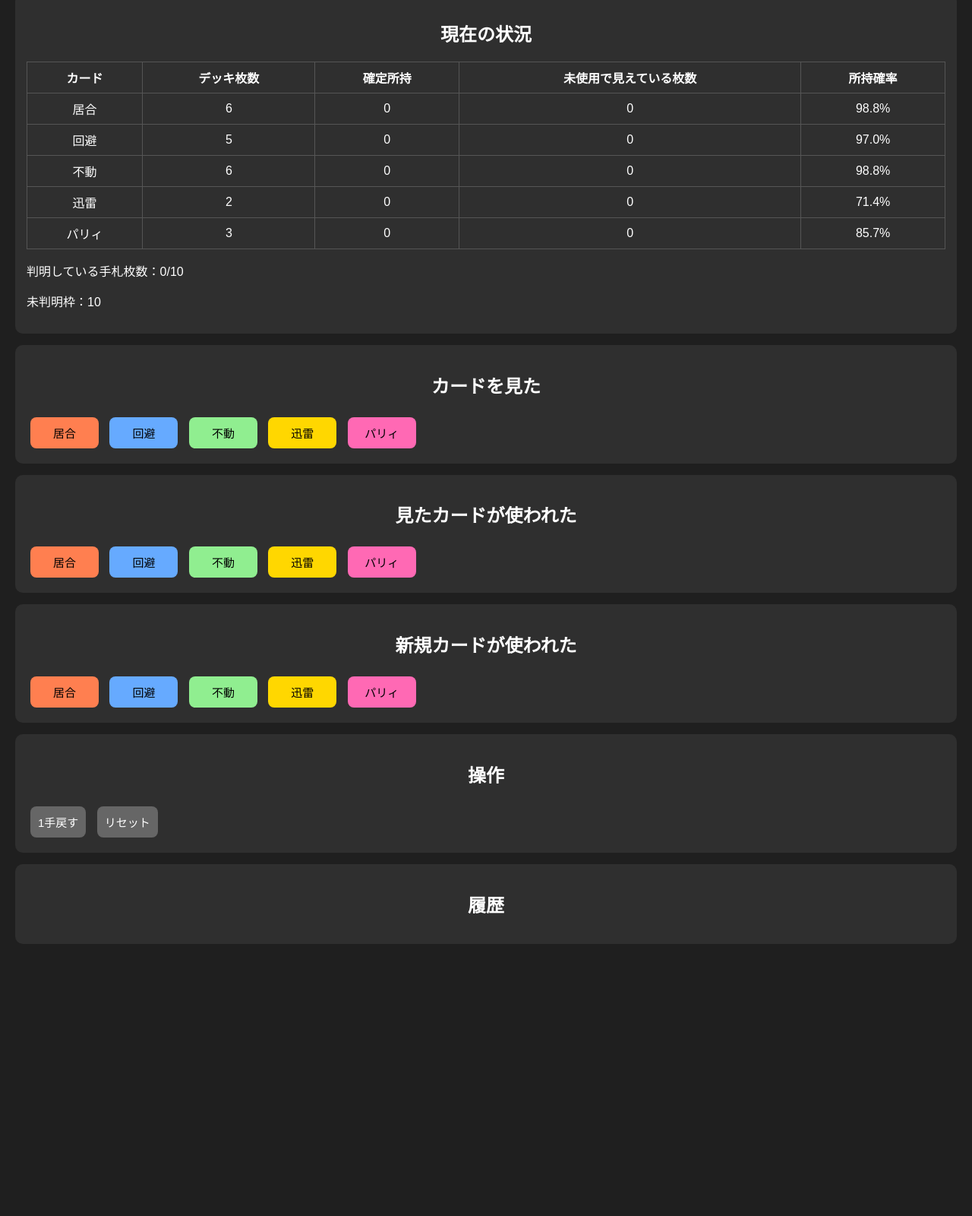
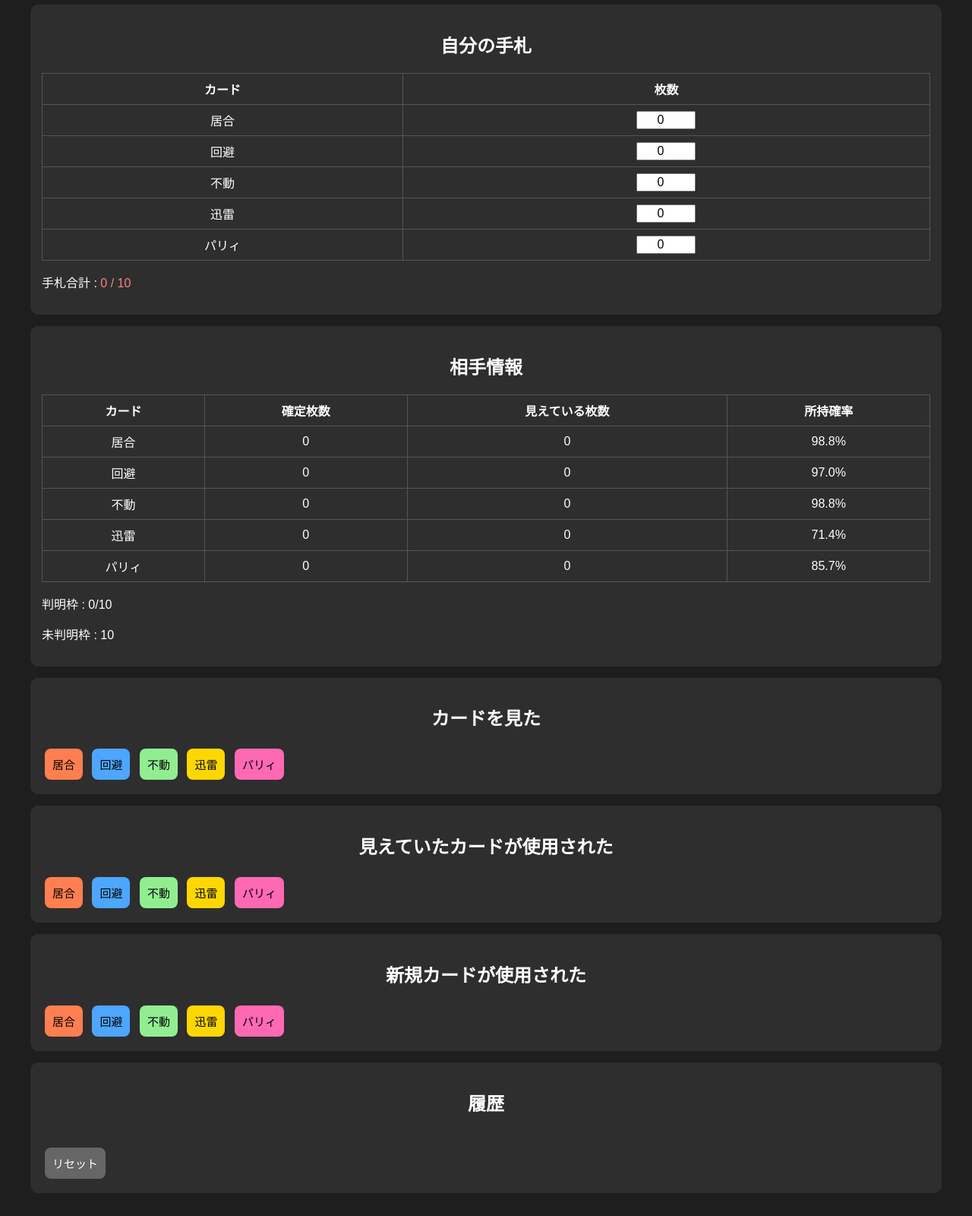
Before and after one commit to KR0928/MIMIKODO_KR0928, a plain HTML site: page index.html in a window 1280 px wide. Shown: the part 98-1698 px from the top of the page at 76% size. Before the commit the page ends 1360 px from the top, so only its background shows below. Drawn offline with Linux system fonts and the light colour scheme.

Commit message:
Refactor index.html for improved layout and styles

```diff
--- a/index.html
+++ b/index.html
@@ -2,28 +2,43 @@
 <html lang="ja">
 <head>
 <meta charset="UTF-8">
-<meta name="viewport" content="width=device-width, initial-scale=1">
-<title>カード管理ツール</title>
+<meta name="viewport" content="width=device-width,initial-scale=1">
+<title>MIMIKODO 対戦補助ツール</title>
 
 <style>
 body{
-    background:#1f1f1f;
+    background:#1e1e1e;
     color:white;
     font-family:sans-serif;
-    margin:20px;
+    max-width:1200px;
+    margin:auto;
+    padding:15px;
 }
+
 h1,h2{
     text-align:center;
 }
+
 .section{
-    background:#2f2f2f;
+    background:#2e2e2e;
     border-radius:10px;
     padding:15px;
     margin-bottom:15px;
 }
 
+table{
+    width:100%;
+    border-collapse:collapse;
+}
+
+th,td{
+    border:1px solid #555;
+    padding:8px;
+    text-align:center;
+}
+
 button{
-    margin:5px;
+    margin:4px;
     padding:10px;
     border:none;
     border-radius:8px;
@@ -31,85 +46,133 @@ button{
     font-size:15px;
 }
 
-.card{
-    width:90px;
+input{
+    width:70px;
+    text-align:center;
+    font-size:16px;
 }
 
 .i{background:#ff7f50;}
-.k{background:#66aaff;}
+.k{background:#4da6ff;}
 .f{background:#90ee90;color:black;}
 .j{background:#ffd700;color:black;}
 .p{background:#ff69b4;}
 .ctrl{background:#666;color:white;}
 
-table{
-    width:100%;
-    border-collapse:collapse;
-}
-th,td{
-    border:1px solid #555;
-    padding:8px;
-    text-align:center;
-}
-
 #history{
     max-height:250px;
     overflow-y:auto;
+}
+
+.good{
+    color:lightgreen;
+}
+
+.bad{
+    color:#ff8080;
 }
 </style>
 </head>
 
 <body>
 
-<h1>カード管理ツール</h1>
+<h1>MIMIKODO 対戦補助ツール</h1>
 
 <div class="section">
-<h2>現在の状況</h2>
 
-<table id="table"></table>
+<h2>自分の手札</h2>
 
-<p>判明している手札枚数：<span id="knownTotal">0</span>/10</p>
-<p>未判明枠：<span id="unknownTotal">10</span></p>
-</div>
+<table>
+<tr>
+<th>カード</th>
+<th>枚数</th>
+</tr>
 
-<div class="section">
-<h2>カードを見た</h2>
+<tr>
+<td>居合</td>
+<td><input type="number" id="my_i" min="0" max="6" value="0" onchange="updateMyTotal()"></td>
+</tr>
 
-<button class="card i" onclick="seeCard('居合')">居合</button>
-<button class="card k" onclick="seeCard('回避')">回避</button>
-<button class="card f" onclick="seeCard('不動')">不動</button>
-<button class="card j" onclick="seeCard('迅雷')">迅雷</button>
-<button class="card p" onclick="seeCard('パリィ')">パリィ</button>
+<tr>
+<td>回避</td>
+<td><input type="number" id="my_k" min="0" max="5" value="0" onchange="updateMyTotal()"></td>
+</tr>
+
+<tr>
+<td>不動</td>
+<td><input type="number" id="my_f" min="0" max="6" value="0" onchange="updateMyTotal()"></td>
+</tr>
+
+<tr>
+<td>迅雷</td>
+<td><input type="number" id="my_j" min="0" max="2" value="0" onchange="updateMyTotal()"></td>
+</tr>
+
+<tr>
+<td>パリィ</td>
+<td><input type="number" id="my_p" min="0" max="3" value="0" onchange="updateMyTotal()"></td>
+</tr>
+
+</table>
+
+<p>
+手札合計 :
+<span id="myTotal" class="bad">0 / 10</span>
+</p>
 
 </div>
 
 <div class="section">
-<h2>見たカードが使われた</h2>
 
-<button class="card i" onclick="usedKnown('居合')">居合</button>
-<button class="card k" onclick="usedKnown('回避')">回避</button>
-<button class="card f" onclick="usedKnown('不動')">不動</button>
-<button class="card j" onclick="usedKnown('迅雷')">迅雷</button>
-<button class="card p" onclick="usedKnown('パリィ')">パリィ</button>
+<h2>相手情報</h2>
+
+<table id="enemyTable"></table>
+
+<p>
+判明枠 :
+<span id="knownCount">0</span>/10
+</p>
+
+<p>
+未判明枠 :
+<span id="unknownCount">10</span>
+</p>
 
 </div>
 
 <div class="section">
-<h2>新規カードが使われた</h2>
 
-<button class="card i" onclick="usedNew('居合')">居合</button>
-<button class="card k" onclick="usedNew('回避')">回避</button>
-<button class="card f" onclick="usedNew('不動')">不動</button>
-<button class="card j" onclick="usedNew('迅雷')">迅雷</button>
-<button class="card p" onclick="usedNew('パリィ')">パリィ</button>
+<h2>カードを見た</h2>
+
+<button class="i" onclick="seeCard('居合')">居合</button>
+<button class="k" onclick="seeCard('回避')">回避</button>
+<button class="f" onclick="seeCard('不動')">不動</button>
+<button class="j" onclick="seeCard('迅雷')">迅雷</button>
+<button class="p" onclick="seeCard('パリィ')">パリィ</button>
 
 </div>
 
 <div class="section">
-<h2>操作</h2>
 
-<button class="ctrl" onclick="undo()">1手戻す</button>
-<button class="ctrl" onclick="resetGame()">リセット</button>
+<h2>見えていたカードが使用された</h2>
+
+<button class="i" onclick="usedKnown('居合')">居合</button>
+<button class="k" onclick="usedKnown('回避')">回避</button>
+<button class="f" onclick="usedKnown('不動')">不動</button>
+<button class="j" onclick="usedKnown('迅雷')">迅雷</button>
+<button class="p" onclick="usedKnown('パリィ')">パリィ</button>
+
+</div>
+
+<div class="section">
+
+<h2>新規カードが使用された</h2>
+
+<button class="i" onclick="usedNew('居合')">居合</button>
+<button class="k" onclick="usedNew('回避')">回避</button>
+<button class="f" onclick="usedNew('不動')">不動</button>
+<button class="j" onclick="usedNew('迅雷')">迅雷</button>
+<button class="p" onclick="usedNew('パリィ')">パリィ</button>
 
 </div>
 
@@ -118,6 +181,10 @@ th,td{
 <h2>履歴</h2>
 
 <div id="history"></div>
+
+<br>
+
+<button class="ctrl" onclick="resetAll()">リセット</button>
 
 </div>
 
@@ -149,16 +216,36 @@ let visible={
 
 let history=[];
 
-function combination(n,r){
+function updateMyTotal(){
+
+let total=
+Number(my_i.value)+
+Number(my_k.value)+
+Number(my_f.value)+
+Number(my_j.value)+
+Number(my_p.value);
+
+let obj=document.getElementById("myTotal");
+
+obj.innerText=total+" / 10";
+
+if(total===10){
+obj.className="good";
+}
+else{
+obj.className="bad";
+}
+
+}
+
+function nCr(n,r){
 
 if(r<0 || r>n)return 0;
 
 let result=1;
 
 for(let i=1;i<=r;i++){
-
 result=result*(n-r+i)/i;
-
 }
 
 return result;
@@ -167,36 +254,35 @@ return result;
 
 function probability(card){
 
-if(known[card]>0)return 100;
+if(known[card]>0){
+return 100;
+}
 
 let knownTotal=0;
 
-for(let k in known){
-
-knownTotal+=known[k];
-
+for(let c in known){
+knownTotal+=known[c];
 }
 
 let unknown=10-knownTotal;
 
-const totalComb=combination(22,unknown);
+let all=nCr(22,unknown);
 
-const missComb=combination(22-deck[card],unknown);
+let miss=nCr(22-deck[card],unknown);
 
-if(totalComb===0)return 0;
+if(all===0)return 0;
 
-return (1-missComb/totalComb)*100;
+return (1-miss/all)*100;
 
 }
 
-function updateDisplay(){
+function updateEnemy(){
 
 let html=`
 <tr>
 <th>カード</th>
-<th>デッキ枚数</th>
-<th>確定所持</th>
-<th>未使用で見えている枚数</th>
+<th>確定枚数</th>
+<th>見えている枚数</th>
 <th>所持確率</th>
 </tr>
 `;
@@ -210,7 +296,6 @@ total+=known[card];
 html+=`
 <tr>
 <td>${card}</td>
-<td>${deck[card]}</td>
 <td>${known[card]}</td>
 <td>${visible[card]}</td>
 <td>${probability(card).toFixed(1)}%</td>
@@ -219,11 +304,10 @@ html+=`
 
 }
 
-document.getElementById("table").innerHTML=html;
+enemyTable.innerHTML=html;
 
-document.getElementById("knownTotal").innerText=total;
-
-document.getElementById("unknownTotal").innerText=Math.max(0,10-total);
+knownCount.innerText=total;
+unknownCount.innerText=Math.max(0,10-total);
 
 renderHistory();
 
@@ -233,9 +317,9 @@ function renderHistory(){
 
 let text="";
 
-history.forEach((h,i)=>{
+history.forEach((v,i)=>{
 
-text += `${i+1}. ${h}<br>`;
+text += (i+1)+" . "+v+"<br>";
 
 });
 
@@ -250,7 +334,7 @@ visible[card]++;
 
 history.push("見た → "+card);
 
-updateDisplay();
+updateEnemy();
 
 }
 
@@ -262,13 +346,14 @@ visible[card]--;
 
 history.push("見えていたカード使用 → "+card);
 
-}else{
+}
+else{
 
-history.push("エラー(見えているカード不足) → "+card);
+history.push("エラー : "+card+" が見えていません");
 
 }
 
-updateDisplay();
+updateEnemy();
 
 }
 
@@ -278,25 +363,15 @@ known[card]++;
 
 history.push("新規カード使用 → "+card);
 
-updateDisplay();
+updateEnemy();
 
 }
 
-function undo(){
+function resetAll(){
 
-if(history.length===0)return;
-
-alert("簡易版のためUndoは履歴だけ戻します。完全Undoは次版で実装推奨です。");
-
-history.pop();
-
-renderHistory();
-
+if(!confirm("リセットしますか？")){
+return;
 }
-
-function resetGame(){
-
-if(!confirm("リセットしますか？")) return;
 
 for(let c in known){
 known[c]=0;
@@ -305,11 +380,12 @@ visible[c]=0;
 
 history=[];
 
-updateDisplay();
+updateEnemy();
 
 }
 
-updateDisplay();
+updateMyTotal();
+updateEnemy();
 
 </script>
 
```
